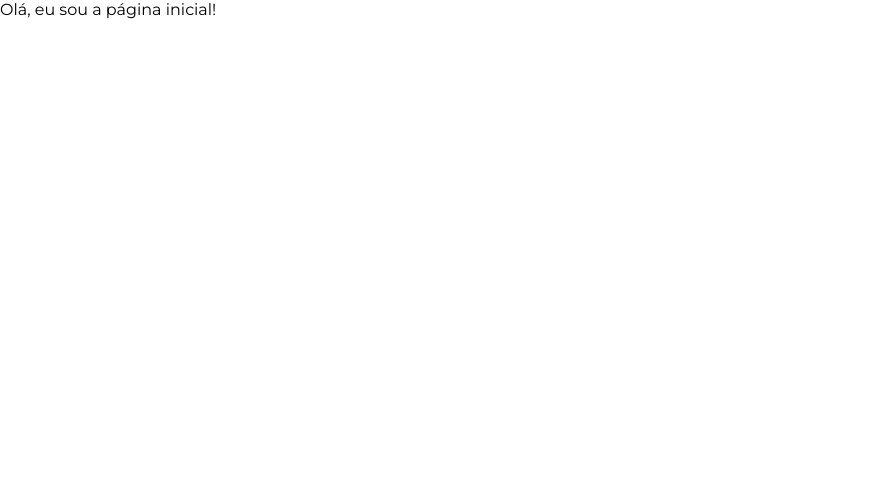
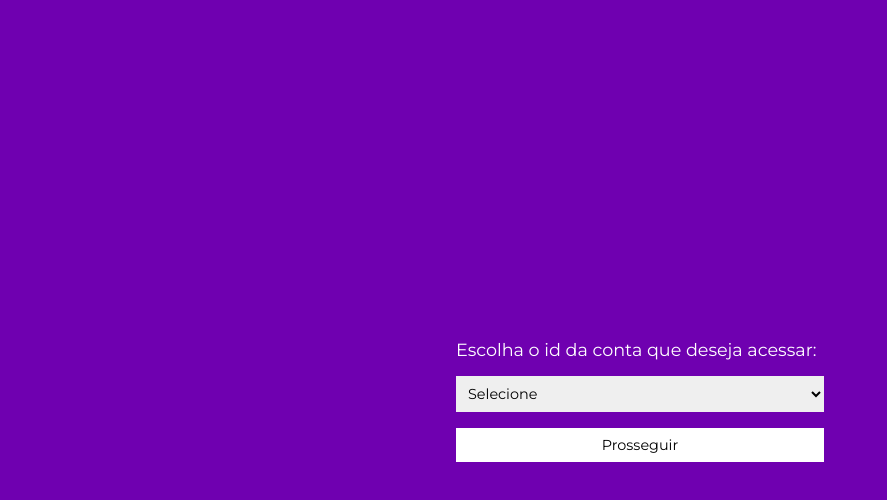
Before and after one commit to francinehahn/Bank-Frontend-React, a React (Vite) app: page / in a window 1280 px wide. Shown: the top 500 px of the page, without its empty margins (0-887 px from the left). Built offline with nearby package versions, Linux system fonts and the light colour scheme.

Commit message:
chore: I started implementing the home page

```diff
--- a/src/GlobalStyle.jsx
+++ b/src/GlobalStyle.jsx
@@ -10,7 +10,9 @@ export const GlobalStyle = createGlobalStyle`
 
     :root {
         --lightgrey: #f6f6f6;
-        --purple: #9500eb;
+        --white: #ffffff;
+        --light-purple: #e8c1ff;
+        --purple: #6f00b0;
         --black: rgb(0, 0, 0);
     }
 `
--- a/src/pages/Home/Home.jsx
+++ b/src/pages/Home/Home.jsx
@@ -1,7 +1,29 @@
+import { useState } from "react";
+import { HomeContainer } from "./style";
+import { useNavigate } from "react-router-dom";
+
 export function Home () {
+    const [accountId, setAccountId] = useState("")
+    const navigate = useNavigate()
+    //Fazer requisição para o backend para o endpoint de getUsers
+
+    const handleSubmit = (e) => {
+        e.preventDefault()
+        localStorage.setItem("accountId", accountId)
+        navigate("/user")
+    }
+
     return (
-        <div>
-            Olá, eu sou a página inicial!
-        </div>
+        <HomeContainer>
+            <form onSubmit={handleSubmit}>
+                <label htmlFor="form">Escolha o id da conta que deseja acessar:</label>
+                <select name="form" value={accountId} onChange={e => setAccountId(e.target.value)} required>
+                    <option value="">Selecione</option>
+                    <option value="1">1</option>
+                    <option value="2">2</option>
+                </select>
+                <button>Prosseguir</button>
+            </form>
+        </HomeContainer>
     )
 }
--- /dev/null
+++ b/src/pages/Home/style.jsx
@@ -0,0 +1,44 @@
+import { styled } from "styled-components";
+
+
+export const HomeContainer = styled.section `
+    background-color: var(--purple);
+    width: 100vw;
+    height: 100vh;
+    display: flex;
+    justify-content: center;
+    align-items: center;
+
+    form {
+        display: flex;
+        flex-direction: column;
+        gap: 1rem;
+        width: 23rem;
+
+        label {
+            font-size: 1.1rem;
+            color: var(--white);
+        }
+
+        select {
+            font-size: .9rem;
+            padding: .5rem;
+            border: none;
+        }
+        select:focus {
+            outline: none;
+        }
+
+        button {
+            padding: .5rem 0;
+            background-color: var(--white);
+            border: none;
+            font-size: .9rem;
+            cursor: pointer;
+        }
+
+        button:hover {
+            background-color: var(--light-purple);
+        }
+    }
+`
```
